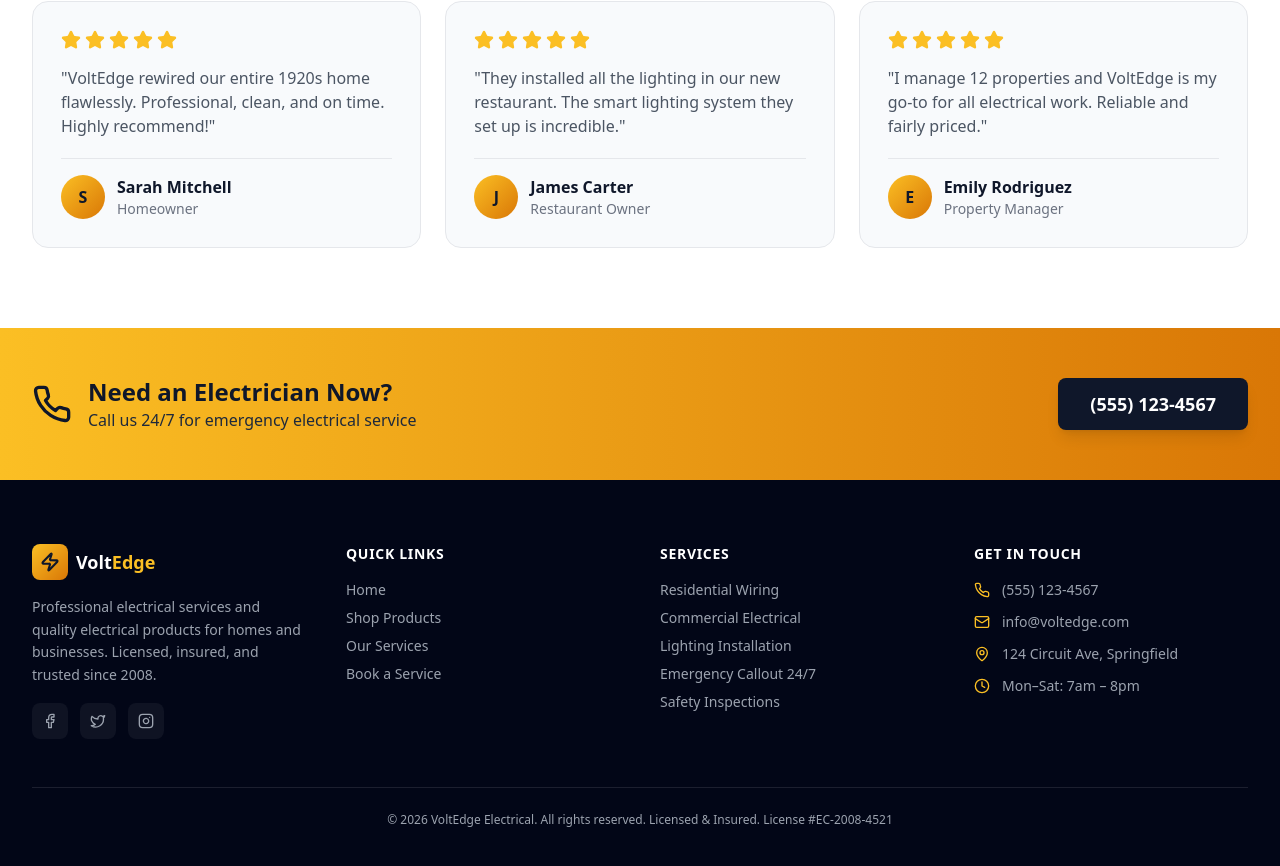
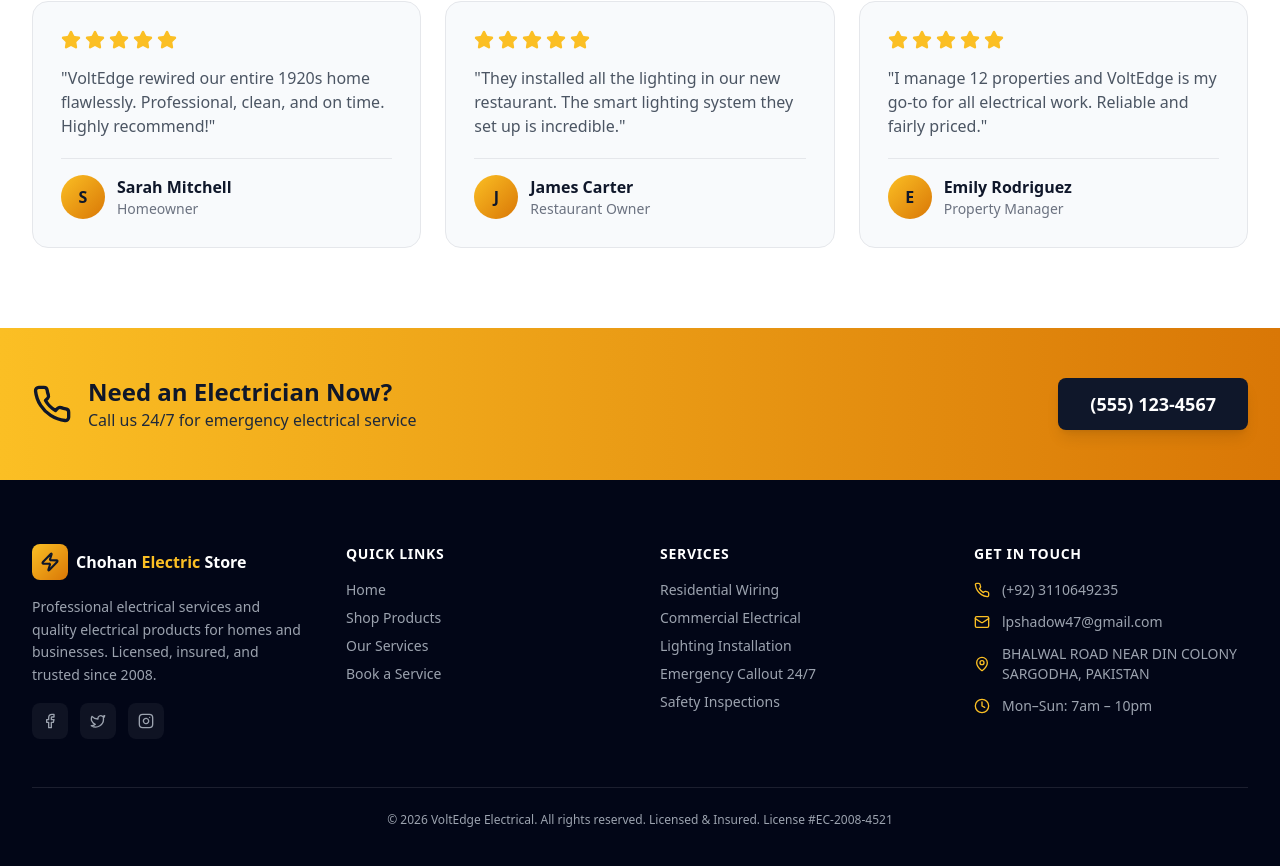
Before and after one commit to lpshadow47-source/Electric-Store, a React (Vite) app: page / in a window 1280 px wide. Shown: the part 4283-5149 px from the top of the page. Built offline with nearby package versions, Linux system fonts and the light colour scheme.

Commit message:
changing name address and contact info

```diff
--- a/src/components/Footer.tsx
+++ b/src/components/Footer.tsx
@@ -15,8 +15,8 @@ export default function Footer({ onNavigate }: FooterProps) {
               <div className="flex h-9 w-9 items-center justify-center rounded-lg bg-gradient-to-br from-amber-400 to-amber-600">
                 <Zap className="h-5 w-5 text-slate-900" strokeWidth={2.5} />
               </div>
-              <span className="text-lg font-bold text-white">
-                Volt<span className="text-amber-400">Edge</span>
+              <span className="text-4 font-bold text-white">
+                Chohan<span className="text-amber-400"> Electric <span className='text-white'>Store</span></span>
               </span>
             </div>
             <p className="text-sm leading-relaxed">
@@ -65,19 +65,19 @@ export default function Footer({ onNavigate }: FooterProps) {
             <ul className="space-y-3 text-sm">
               <li className="flex items-center gap-3">
                 <Phone className="h-4 w-4 flex-shrink-0 text-amber-400" />
-                <span>(555) 123-4567</span>
+                <span>(+92) 3110649235</span>
               </li>
               <li className="flex items-center gap-3">
                 <Mail className="h-4 w-4 flex-shrink-0 text-amber-400" />
-                <span>info@voltedge.com</span>
+                <span>lpshadow47@gmail.com</span>
               </li>
               <li className="flex items-center gap-3">
                 <MapPin className="h-4 w-4 flex-shrink-0 text-amber-400" />
-                <span>124 Circuit Ave, Springfield</span>
+                <span>BHALWAL ROAD NEAR DIN COLONY SARGODHA, PAKISTAN</span>
               </li>
               <li className="flex items-center gap-3">
                 <Clock className="h-4 w-4 flex-shrink-0 text-amber-400" />
-                <span>Mon–Sat: 7am – 8pm</span>
+                <span>Mon–Sun: 7am – 10pm</span>
               </li>
             </ul>
           </div>
```
